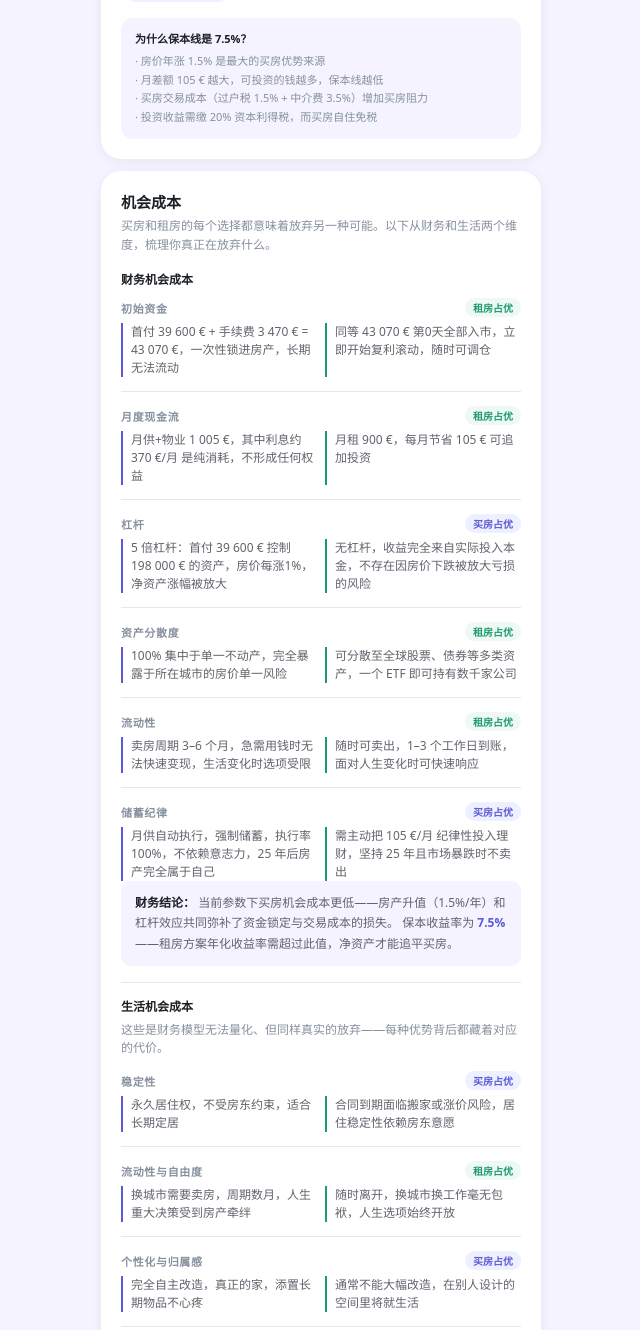
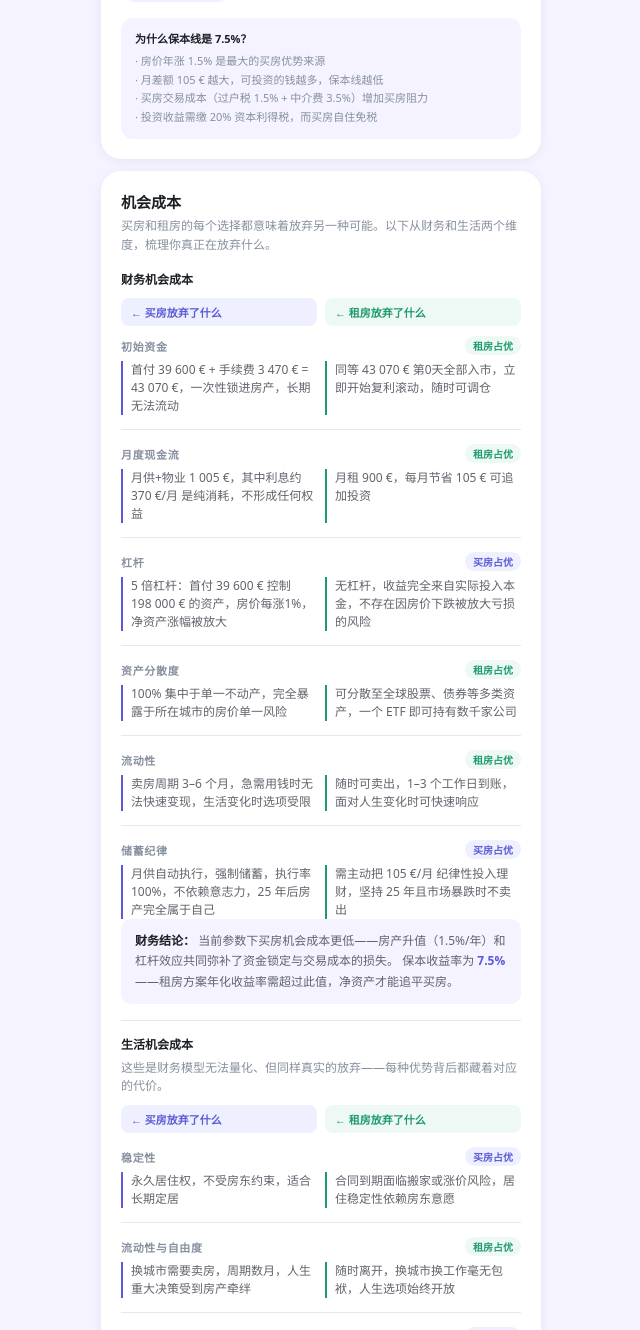
Before and after one commit to jinda-li/buy-vs-rent, a React (Vite) app: page / in a window 1280 px wide. Shown: the part 2414-3744 px from the top of the page, without its empty margins (319-959 px from the left). Built offline with nearby package versions, Linux system fonts and the light colour scheme.

Commit message:
feat: add column headers to opportunity cost rows
Co-authored-by: Cursor <cursoragent@cursor.com>

```diff
--- a/buy-vs-rent.jsx
+++ b/buy-vs-rent.jsx
@@ -847,6 +847,10 @@ export default function App() {
 
             {/* 财务机会成本 */}
             <div style={{ fontSize: 12, fontWeight: 700, color: COLOR.text, marginBottom: 10 }}>财务机会成本</div>
+            <div style={{ display: "grid", gridTemplateColumns: "1fr 1fr", gap: 8, marginBottom: 10 }}>
+              <div style={{ fontSize: 11, fontWeight: 700, color: COLOR.buy, background: "#EEF0FF", borderRadius: 8, padding: "6px 10px" }}>← 买房放弃了什么</div>
+              <div style={{ fontSize: 11, fontWeight: 700, color: COLOR.green, background: "#EEF9F5", borderRadius: 8, padding: "6px 10px" }}>← 租房放弃了什么</div>
+            </div>
             {[
               {
                 label: "初始资金",
@@ -916,8 +920,12 @@ export default function App() {
 
             {/* 生活机会成本 */}
             <div style={{ fontSize: 12, fontWeight: 700, color: COLOR.text, marginBottom: 6, paddingTop: 14, borderTop: "1px solid " + COLOR.border }}>生活机会成本</div>
-            <div style={{ fontSize: 12, color: COLOR.muted, marginBottom: 14, lineHeight: 1.5 }}>
+            <div style={{ fontSize: 12, color: COLOR.muted, marginBottom: 10, lineHeight: 1.5 }}>
               这些是财务模型无法量化、但同样真实的放弃——每种优势背后都藏着对应的代价。
+            </div>
+            <div style={{ display: "grid", gridTemplateColumns: "1fr 1fr", gap: 8, marginBottom: 14 }}>
+              <div style={{ fontSize: 11, fontWeight: 700, color: COLOR.buy, background: "#EEF0FF", borderRadius: 8, padding: "6px 10px" }}>← 买房放弃了什么</div>
+              <div style={{ fontSize: 11, fontWeight: 700, color: COLOR.green, background: "#EEF9F5", borderRadius: 8, padding: "6px 10px" }}>← 租房放弃了什么</div>
             </div>
             {[
               ["稳定性",      "永久居住权，不受房东约束，适合长期定居",           "合同到期面临搬家或涨价风险，居住稳定性依赖房东意愿",   COLOR.buy],
```
